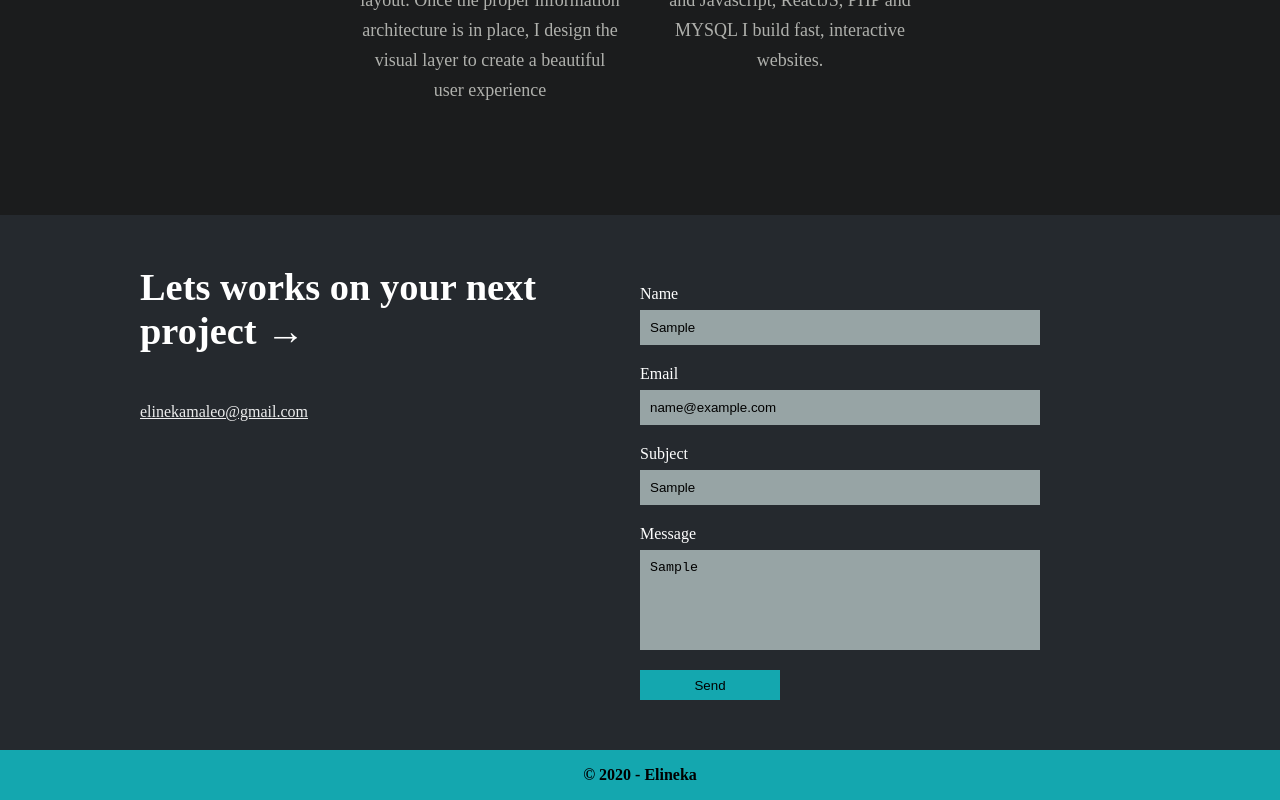
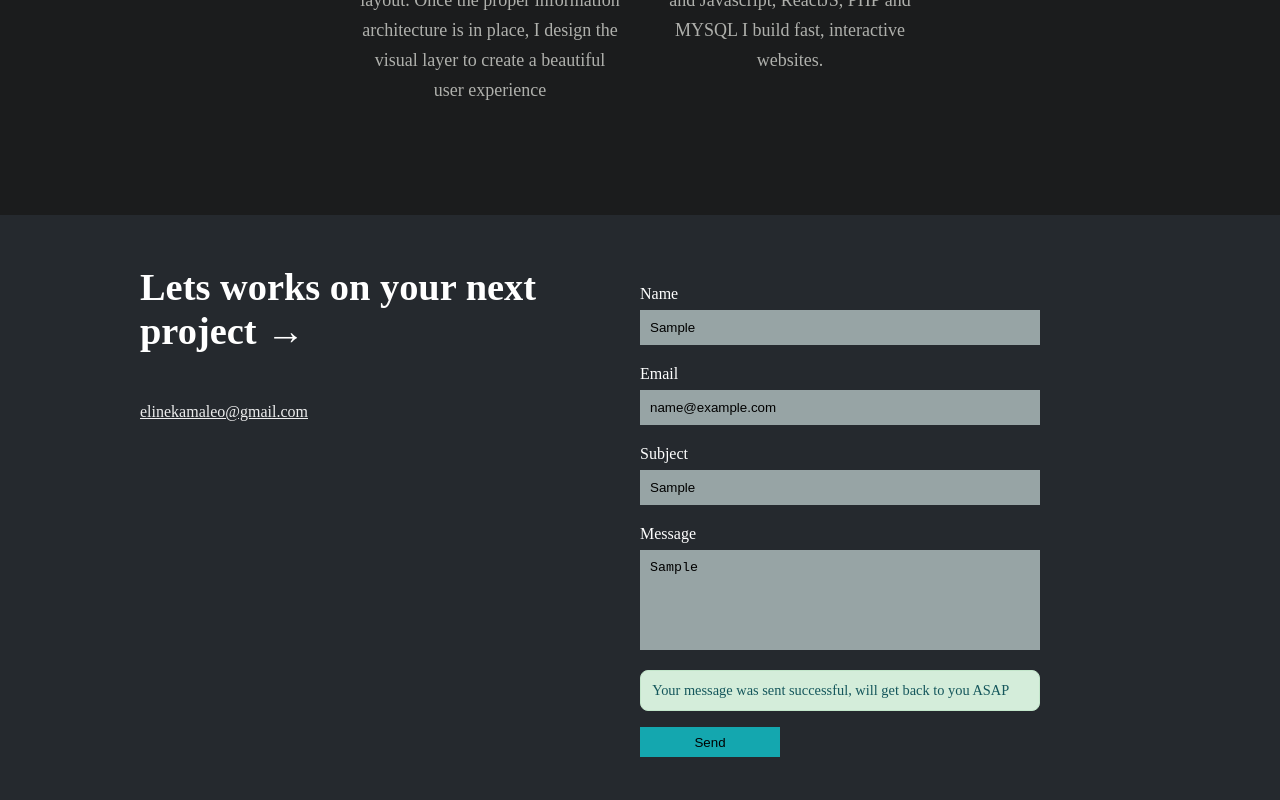
Before and after one commit to elineka/portfolio, a React (Create React App) app in the folder portfolio/: page / in a window 1280 px wide. Both pictures are taken after typing "Sample", "name@example.com", "Sample", "Sample" into the empty fields and a click on the button "Send". Shown: the part 2390-3190 px from the top of the page. Built offline with nearby package versions, Linux system fonts and the light colour scheme.

Commit message:
added working contact form

```diff
--- a/portfolio/public/index.html
+++ b/portfolio/public/index.html
@@ -10,34 +10,17 @@
       content="Web site created using create-react-app"
     />
     <link rel="apple-touch-icon" href="%PUBLIC_URL%/logo192.png" />
-    <!--
-      manifest.json provides metadata used when your web app is installed on a
-      user's mobile device or desktop. See https://developers.google.com/web/fundamentals/web-app-manifest/
-    -->
     <link rel="manifest" href="%PUBLIC_URL%/manifest.json" />
-    <!--
-      Notice the use of %PUBLIC_URL% in the tags above.
-      It will be replaced with the URL of the `public` folder during the build.
-      Only files inside the `public` folder can be referenced from the HTML.
-
-      Unlike "/favicon.ico" or "favicon.ico", "%PUBLIC_URL%/favicon.ico" will
-      work correctly both with client-side routing and a non-root public URL.
-      Learn how to configure a non-root public URL by running `npm run build`.
-    -->
     <title>Elineka Maleo</title>
   </head>
   <body>
     <noscript>You need to enable JavaScript to run this app.</noscript>
+    <form name="contact" netlify netlify-honeypot="bot-field" hidden>
+      <input type="text" name="Name" />
+      <input type="email" name="Email" />
+      <input type="text" name="Subject" />
+      <textarea name="msg"></textarea>
+    </form>
     <div id="root"></div>
-    <!--
-      This HTML file is a template.
-      If you open it directly in the browser, you will see an empty page.
-
-      You can add webfonts, meta tags, or analytics to this file.
-      The build step will place the bundled scripts into the <body> tag.
-
-      To begin the development, run `npm start` or `yarn start`.
-      To create a production bundle, use `npm run build` or `yarn build`.
-    -->
   </body>
 </html>
--- a/portfolio/src/components/contact.js
+++ b/portfolio/src/components/contact.js
@@ -1,10 +1,58 @@
-import React from "react";
+import React, { useState } from "react"
+
+const encode = (data) => {
+  return Object.keys(data)
+    .map((key) => encodeURIComponent(key) + "=" + encodeURIComponent(data[key]))
+    .join("&")
+}
+
+const emailReg = RegExp(
+  /^(([^<>()[\]\\.,;:\s@"]+(\.[^<>()[\]\\.,;:\s@"]+)*)|(".+"))@((\[[0-9]{1,3}\.[0-9]{1,3}\.[0-9]{1,3}\.[0-9]{1,3}\])|(([a-zA-Z\-0-9]+\.)+[a-zA-Z]{2,}))$/
+)
 
 const Contact = () => {
+  const [message, setMessage] = useState("")
+  const [error, setError] = useState("")
+  const [formData, setFormData] = useState({
+    Name: "",
+    Email: "",
+    Subject: "",
+    msg: "",
+  })
 
-  const handleSubmit = e => {
+  const [loading, setLoading] = useState(false)
+
+  const { Email } = formData
+
+  const handleChange = (e) => {
+    const { name, value } = e.target
+    setFormData({ ...formData, [name]: value })
+  }
+
+  const handleSubmit = (e) => {
     e.preventDefault()
-    alert(" Message recieved thank you ")
+    setError("")
+    setMessage("")
+    if (!Email.match(emailReg)) {
+      setError("Please enter a valid Email Address")
+      setMessage("")
+    } else {
+      setLoading(true)
+      fetch("/", {
+        method: "POST",
+        headers: { "Content-Type": "application/x-www-form-urlencoded" },
+        body: encode({ "form-name": "contact", ...formData }),
+      })
+        .then(() => {
+          setMessage("Success")
+          setError("")
+          setLoading(false)
+        })
+        .catch((error) => {
+          setLoading(false)
+          setMessage("Error")
+        })
+    }
   }
   return (
     <div className="contact" id="contact">
@@ -14,31 +62,70 @@ const Contact = () => {
           <a href="mailto:elinekamaleo@gmail.com">elinekamaleo@gmail.com</a>
         </div>
         <div className="contact-form">
-          <form onSubmit={e => handleSubmit(e)}>
+          <form onSubmit={(e) => handleSubmit(e)}>
             <div className="form-group">
               <label> Name</label>
-              <input type="text" name="name" />
+              <input
+                type="text"
+                name="Name"
+                onChange={(e) => handleChange(e)}
+                required
+              />
             </div>
             <div className="form-group">
               <label> Email</label>
-              <input type="email" name="email" />
+              <input
+                type="email"
+                name="Email"
+                onChange={(e) => handleChange(e)}
+                required
+              />
             </div>
             <div className="form-group">
               <label> Subject</label>
-              <input type="text" name="subject" />
+              <input
+                type="text"
+                name="Subject"
+                onChange={(e) => handleChange(e)}
+              />
             </div>
             <div className="form-control">
               <label> Message</label>
-              <textarea id="message" cols="30" rows="5"></textarea>
+              <textarea
+                id="message"
+                cols="30"
+                rows="5"
+                name="msg"
+                onChange={(e) => handleChange(e)}
+              />
             </div>
+            {message && (
+              <p
+                className={
+                  message === "Success" ? "alert success" : "alert error"
+                }
+                id="alert"
+              >
+                {message === "Success"
+                  ? "Your message was sent successful, will get back to you ASAP"
+                  : "Error while submitting you message, please try again"}
+              </p>
+            )}
+            {error && (
+              <p className="alert error" id="alert">
+                {error}
+              </p>
+            )}
             <div className="btns">
-              <button className="btn-primary">Send</button>
+              <button className="btn-primary">
+                {loading ? "Sending..." : "Send"}
+              </button>
             </div>
           </form>
         </div>
       </div>
     </div>
-  );
-};
+  )
+}
 
-export default Contact;
+export default Contact
--- a/portfolio/src/components/hero.js
+++ b/portfolio/src/components/hero.js
@@ -6,14 +6,14 @@ const Hero = () => {
     <div className="hero">
       <div className="container">
         <div className="desc">
-          <h1>Hello,meet Elineka Maleo</h1>
+          <h1>Hello, meet Elineka Maleo</h1>
           <p>
             Web developer, UX/UI designer. I design and build user interface.
             Currently living in Dar es salaam, Tanzania.<br/>
             "Let's make something special".
           </p>
           <a href="#works" className="btn-primary">
-            See the works
+            See My Works
           </a>
         </div>
         <div className="svg">
--- a/portfolio/src/styles/components/_contact.sass
+++ b/portfolio/src/styles/components/_contact.sass
@@ -1,5 +1,19 @@
 .contact
     background: #25292E
+    .alert
+        font-size: .9rem
+        margin: 0 0 1rem 0
+        border-radius: 8px
+        &.success
+            padding: .7rem
+            background: #D4EDDA
+            color: #15575C
+            border: 1px solid #C3E6CB
+        &.error
+            padding: .7rem
+            background: #F8D7DA
+            color: #721c29
+            border: 1px solid #F5C6CB
     .container
         padding: 50px 0
         @include flexBox(center, flex-start)
--- a/portfolio/src/styles/style.css
+++ b/portfolio/src/styles/style.css
@@ -752,6 +752,26 @@ header .bottom-nav nav ul li a:hover {
   background: #25292E;
 }
 
+.contact .alert {
+  font-size: .9rem;
+  margin: 0 0 1rem 0;
+  border-radius: 8px;
+}
+
+.contact .alert.success {
+  padding: .7rem;
+  background: #D4EDDA;
+  color: #15575C;
+  border: 1px solid #C3E6CB;
+}
+
+.contact .alert.error {
+  padding: .7rem;
+  background: #F8D7DA;
+  color: #721c29;
+  border: 1px solid #F5C6CB;
+}
+
 .contact .container {
   padding: 50px 0;
   display: -webkit-box;
```
Also changed, not shown: 1 other file (tests, documents, lock files or other folders).
